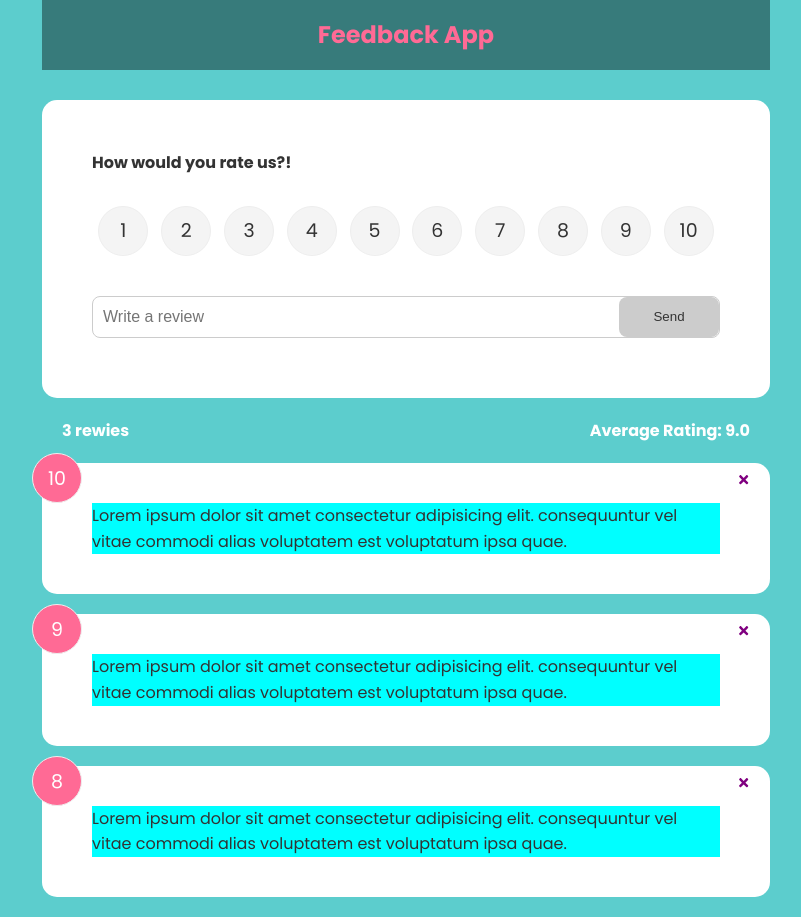
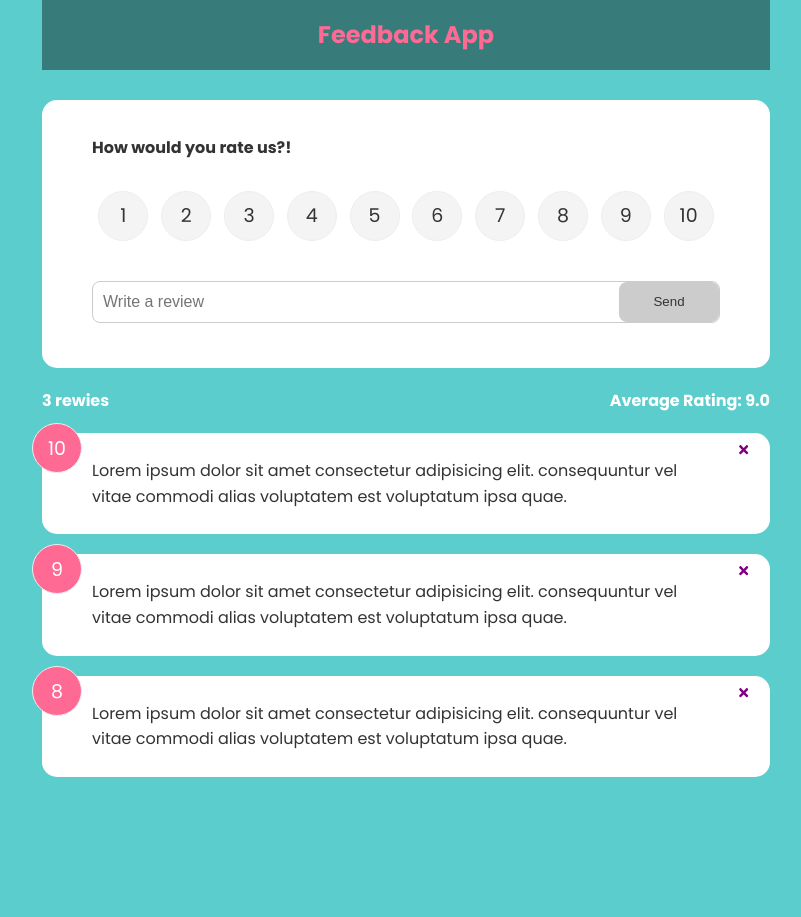
Before and after one commit to abr-ya/react-feedback, a React (Create React App) app: page / in a window 1280 px wide. Shown: the whole page, without its empty margins (234-1035 px from the left). After the commit the page ends 800 px from the top, so only its background shows below. Built offline with nearby package versions, Linux system fonts and the light colour scheme.

Commit message:
feat: Add some Animations

```diff
--- a/package.json
+++ b/package.json
@@ -6,6 +6,7 @@
     "@testing-library/jest-dom": "^5.16.3",
     "@testing-library/react": "^12.1.4",
     "@testing-library/user-event": "^13.5.0",
+    "framer-motion": "^4.1.17",
     "prop-types": "^15.8.1",
     "react": "^17.0.2",
     "react-dom": "^17.0.2",
--- a/src/components/List.jsx
+++ b/src/components/List.jsx
@@ -1,4 +1,5 @@
 import PropTypes from 'prop-types';
+import { motion, AnimatePresence } from 'framer-motion';
 import { StyledList } from './styled/List.styled';
 import Item from './Item';
 
@@ -9,7 +10,15 @@ function List({ feedback, deleteHandler }) {
 
   return (
     <StyledList>
+      <AnimatePresence>
         {feedback.map((item) => (
+          <motion.div
+            key={item.id}
+            initial={{ opacity: 0 }}
+            animate={{ opacity: 1 }}
+            exit={{ opacity: 0 }}
+            transition={{ duration: 0.75 }}
+          >
             <Item
               id={item.id}
               rating={item.rating}
@@ -17,7 +26,9 @@ function List({ feedback, deleteHandler }) {
               key={item.id}
               deleteHandler={deleteHandler}
             />
+          </motion.div>
         ))}
+      </AnimatePresence>
     </StyledList>
   );
 }
--- a/src/components/Rating.jsx
+++ b/src/components/Rating.jsx
@@ -1,5 +1,4 @@
 import PropTypes from 'prop-types';
-import { Container } from './styled/Common.styled';
 import { StyledRating } from './styled/Rating.styled';
 
 function Rating({ feedback }) {
@@ -9,12 +8,10 @@ function Rating({ feedback }) {
     : 0;
 
   return (
-    <Container>
-      <StyledRating>
-        <h4>{`${count} rewies`}</h4>
-        <h4>{`Average Rating: ${averageRating}`}</h4>
-      </StyledRating>
-    </Container>
+    <StyledRating>
+      <h4>{`${count} rewies`}</h4>
+      <h4>{`Average Rating: ${averageRating}`}</h4>
+    </StyledRating>
   );
 }
 
--- a/src/components/styled/Common.styled.jsx
+++ b/src/components/styled/Common.styled.jsx
@@ -22,7 +22,7 @@ export const Card = styled.div`
   background-color: #fff;
   color: #333;
   border-radius: 15px;
-  padding: 40px 50px;
+  padding: 25px 50px;
   margin: 20px 0;
   position: relative;
 `;
--- a/src/components/styled/Item.styled.jsx
+++ b/src/components/styled/Item.styled.jsx
@@ -1,4 +1,4 @@
-import styled from 'styled-components/macro';
+import styled, { css } from 'styled-components/macro';
 
 export const ButtonClose = styled.button`
   position: absolute;
@@ -27,19 +27,10 @@ export const BlockNum = styled.div`
 `;
 
 export const BlockText = styled.div`
-  background-color: aqua;
+  background-color: #fff;
+
+  ${(props) => props.reverse && css`
+    background-color: rgba(0, 0, 0, 0.4);
+    color: #fff;
+  `}
 `;
-
-/** *
-.card.reverse {
-  background-color: rgba(0, 0, 0, 0.4);
-  color: #fff;
-}
-
-.card h2 {
-  font-size: 22px;
-  font-weight: 600;
-  text-align: center;
-}
-
-** */
--- a/src/components/styled/Rating.styled.jsx
+++ b/src/components/styled/Rating.styled.jsx
@@ -2,7 +2,6 @@ import styled from 'styled-components/macro';
 
 // eslint-disable-next-line import/prefer-default-export
 export const StyledRating = styled.div`
-  margin: 10px auto;
   color: #fff;
   display: flex;
   justify-content: space-between;
```
Also changed, not shown: 1 other file (tests, documents, lock files or other folders). Lines whose indentation alone changed are shown as unchanged.
